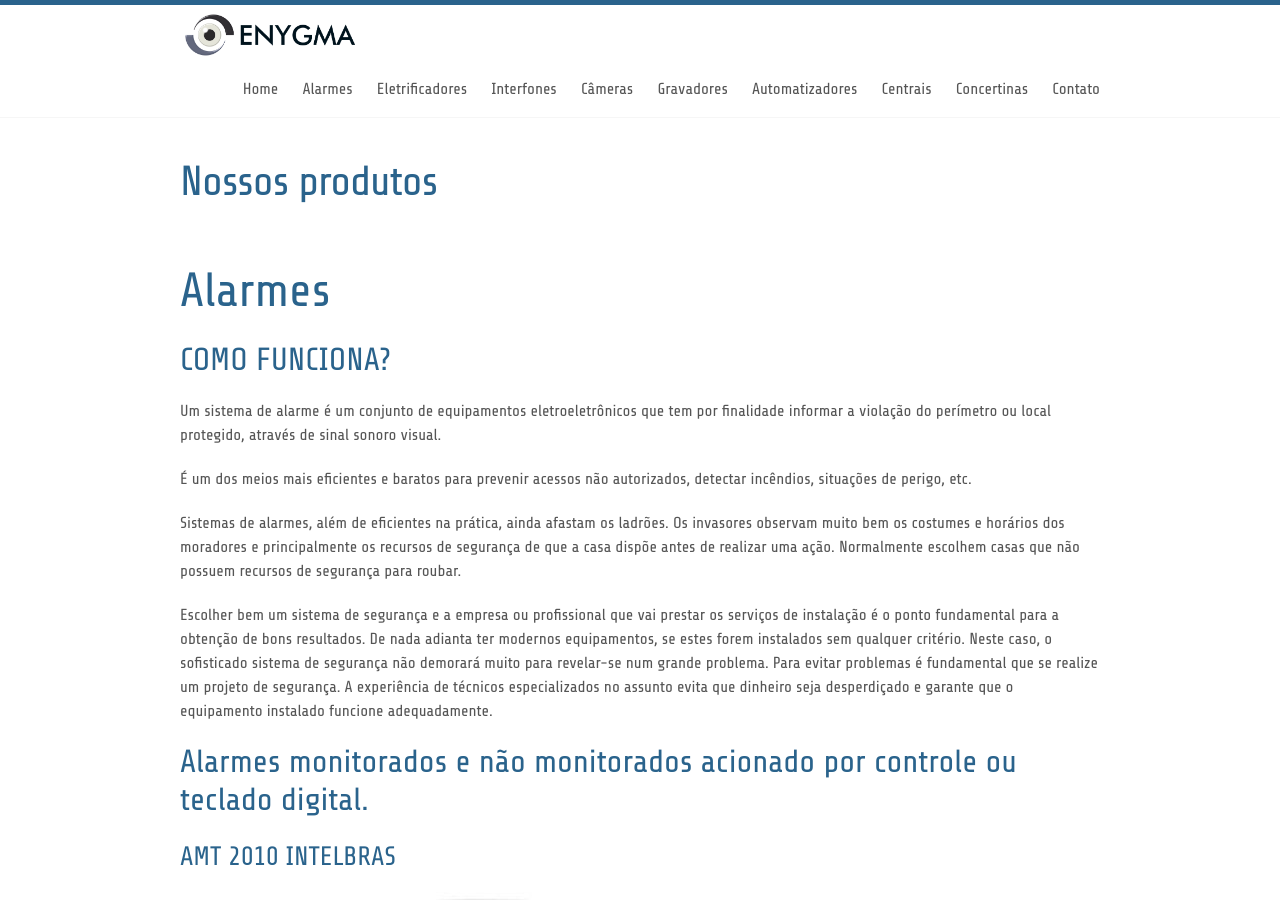
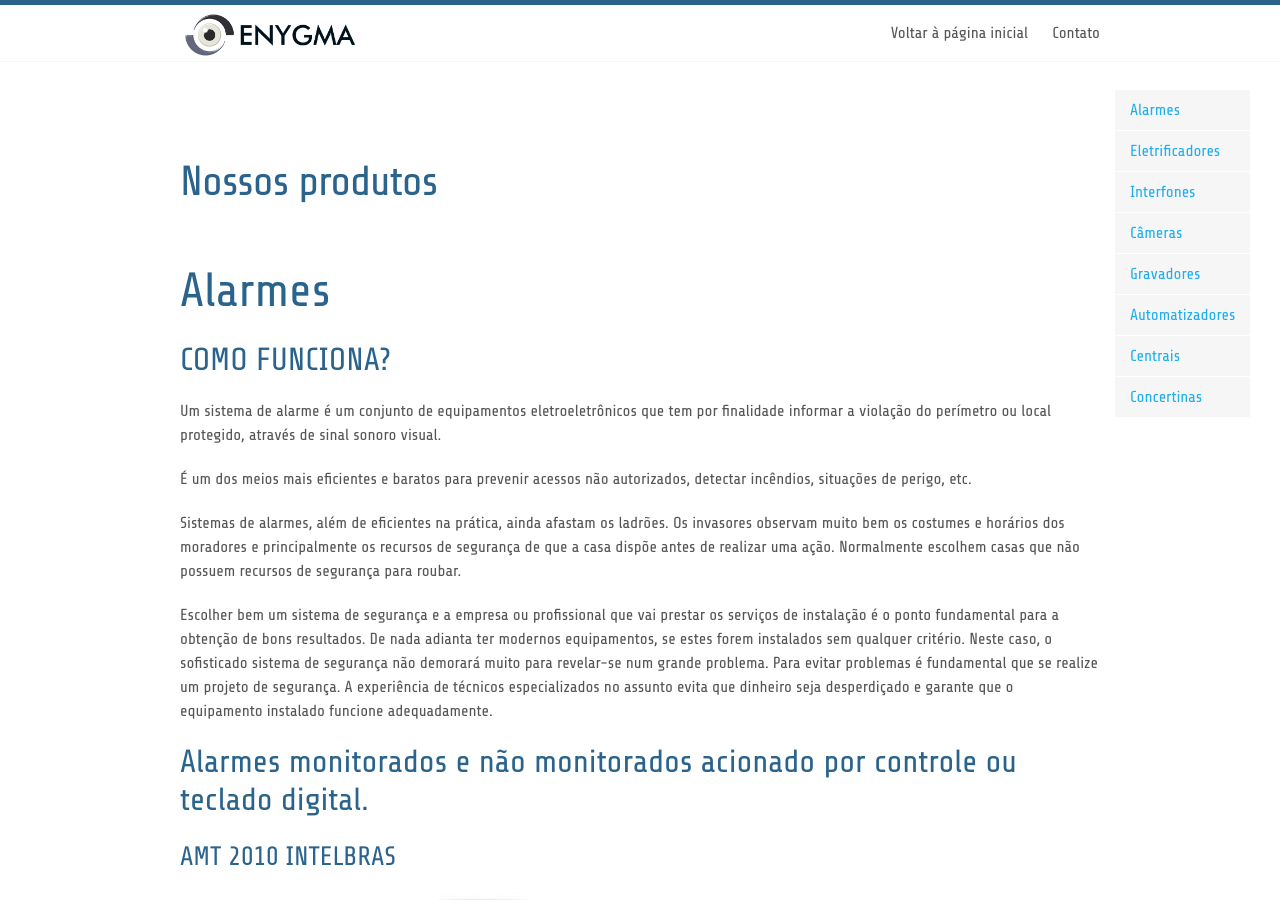
Before and after one commit to EnygmaAlarmes/enygmaalarmes.github.io, a Jekyll site: the page built from produtos.md, in a window 1280 px wide and 900 px high. Built offline with Jekyll 4.4.1, drawn with Linux system fonts in a browser that asks for light colours.

Commit message:
Corrigi o estouro dos vídeos do Youtube e configurei o menu de produtos

```diff
--- a/_sass/_base.sass
+++ b/_sass/_base.sass
@@ -126,6 +126,15 @@ pre
         path
             fill: $grey-color
 
+.video-frame
+    height: 0
+    padding-bottom: 56%
+    position: relative
+    iframe, object, embed, > *
+        width: 100%
+        height: 100%
+        position: absolute
+
 +module(btn)
     display: inline-block
     padding: .5em 1.5em
--- a/_sass/_layout.sass
+++ b/_sass/_layout.sass
@@ -49,9 +49,16 @@
         color: #fff
 
     +media-query($on-palm)
+        .menu-icon
+            display: block
         .page-link
             &.desktop
                 display: none
+        .trigger
+            display: none
+        &:hover
+            .trigger
+                display: block
 
 .site-footer
     min-height: calc(100vh - 62px)
@@ -257,3 +264,48 @@
         &.active
             background-color: $brand-color
             transition-delay: .3s
+
+.sidebar
+    position: fixed
+    top: 62px
+    left: 0
+    right: 0
+    z-index: 999
+    padding: 10px
+    background-color: #fff
+    line-height: 2
+    box-shadow: 0 3px 30px 5px #fff
+    a
+        display: block
+        padding: 4px 15px
+        background-color: $grey-color-light
+        margin-bottom: 1px
+    .menu-icon
+        &:hover, &:focus
+            text-decoration: none
+        svg
+            vertical-align: text-top
+            color: inherit
+            *
+                fill: currentcolor
+    .trigger a
+        animation: show-up .3s ease-in-out forwards
+        transform-origin: 50% 0%
+        @for $i from 1 through 10
+            &:nth-of-type(#{$i})
+                animation-duration: .1s * $i
+
+    @keyframes show-up
+        0%
+            opacity: 0
+            transform: translateY(10px) scale(.9)
+        100%
+            opacity: 1
+            transform: translateY(0) scale(1)
+
+    +media-greater($on-palm)
+
+        left: auto
+        top: $spacing-unit * 2
+        right: $spacing-unit / 2
+        display: table
--- a/produtos.md
+++ b/produtos.md
@@ -4,8 +4,9 @@ layout: page
 permalink: /produtos/
 sections:
     -
-        menu-title: 'Home'
+        menu-title: 'Voltar à página inicial'
         href: '/'
+headdings:
     -
         menu-title: Alarmes
         name: alarmes
@@ -31,6 +32,15 @@ sections:
         menu-title: Concertinas
         name: concertinas
 ---
+
+<nav class="sidebar site-nav">
+    <a href="#" class="menu-icon">{% include bar-menu.svg %} Produtos</a>
+    <div class="trigger">
+        {% for link in page.headdings %}
+            <a href="#{{ link.name }}" class="page-lik">{{ link.menu-title }}</a>
+        {% endfor %}
+    </div>
+</nav>
 
 # Alarmes
 
@@ -553,15 +563,21 @@ Para o bom funcionamento de uma câmera de segurança temos que instalar uma fon
 
 #### Comparativo entre a resolução analógica e HDCVI
 
-<iframe width="560" height="315" src="https://www.youtube.com/embed/fQQQFZhybmQ?rel=0&amp;showinfo=0" frameborder="0" allowfullscreen></iframe>
+<div class="video-frame">
+    <iframe width="560" height="315" src="https://www.youtube.com/embed/fQQQFZhybmQ?rel=0&amp;showinfo=0" frameborder="0" allowfullscreen></iframe>
+</div>
 
 #### Câmeras HDCVI - Primeira e Segunda Geração
 
-<iframe width="560" height="315" src="https://www.youtube.com/embed/j3iQ9RpJZI8?rel=0&amp;showinfo=0" frameborder="0" allowfullscreen></iframe>
+<div class="video-frame">
+    <iframe width="560" height="315" src="https://www.youtube.com/embed/j3iQ9RpJZI8?rel=0&amp;showinfo=0" frameborder="0" allowfullscreen></iframe>
+</div>
 
 #### Câmera HDCVI - VHD 1010
 
-<iframe width="560" height="315" src="https://www.youtube.com/embed/eLjLd4tUOe4?rel=0&amp;showinfo=0" frameborder="0" allowfullscreen></iframe>
+<div class="video-frame">
+    <iframe width="560" height="315" src="https://www.youtube.com/embed/eLjLd4tUOe4?rel=0&amp;showinfo=0" frameborder="0" allowfullscreen></iframe>
+</div>
 
 ### Câmera HDCVI com infravermelho
 
```
Also changed, not shown: _includes/bar-menu.svg (added).
